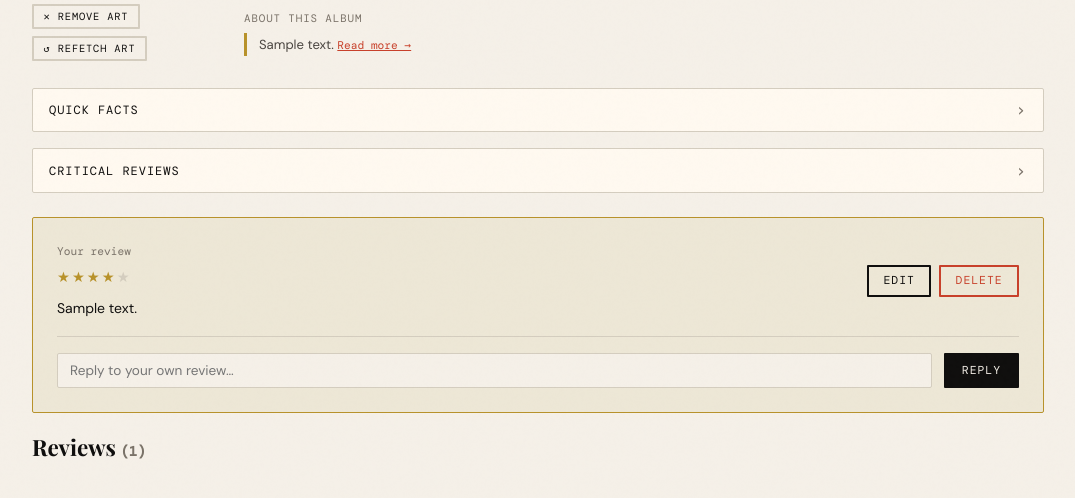
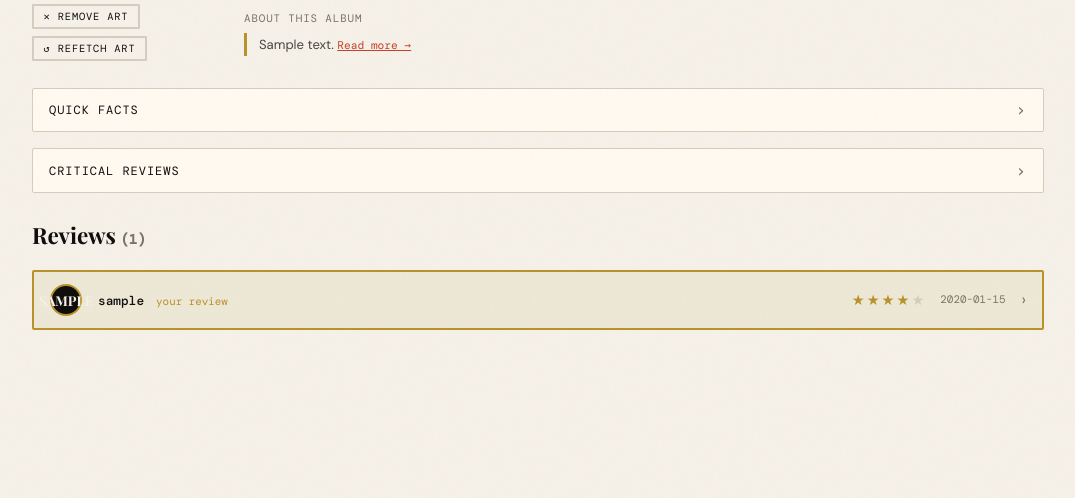
Before and after one commit to YakkAttakk/spinrate, a Flask app: template templates/album.html in a window 1280 px wide. Shown: the part 233-731 px from the top of the page, without its empty margins (102-1177 px from the left). Run offline with Flask 3, Linux system fonts and the light colour scheme; the template is opened without the code that fills it: most values are stand-ins (such as "Sample title", 1, 10 or a date in 2020); grey boxes marked "Sample" are stand-in pictures; some libraries are stand-ins or nearby versions; some web fonts are replaced.

Commit message:
Move your review into the reviews list as first item

```diff
--- a/templates/album.html
+++ b/templates/album.html
@@ -194,85 +194,6 @@
   </div>
   {% endif %}
 
-  <!-- My review banner -->
-  {% if my_review %}
-  <div class="card" style="background:var(--cream);border-color:var(--gold);margin-bottom:1rem;">
-
-    <!-- View mode -->
-    <div id="my-review-view">
-      <div class="flex justify-between items-center wrap gap2">
-        <div>
-          <div class="text-mono text-muted" style="font-size:0.7rem;margin-bottom:0.3rem;">Your review</div>
-          <div data-stars="{{ my_review.rating }}"></div>
-          <p style="font-size:0.875rem;margin-top:0.4rem;" id="my-review-body">{{ my_review.body }}</p>
-        </div>
-        <div style="display:flex;gap:0.5rem;flex-shrink:0;">
-          <button onclick="toggleEditReview()" class="btn btn-outline"
-                  style="font-size:0.72rem;padding:0.4rem 0.9rem;">Edit</button>
-          <form method="post" action="/delete-review/{{ my_review.id }}"
-                onsubmit="return confirm('Delete your review?')" style="display:inline;">
-            <button type="submit" class="btn btn-danger"
-                    style="font-size:0.72rem;padding:0.4rem 0.9rem;">Delete</button>
-          </form>
-        </div>
-      </div>
-    </div>
-
-    <!-- Edit mode (hidden by default) -->
-    <div id="my-review-edit" style="display:none;">
-      <div class="text-mono text-muted" style="font-size:0.7rem;margin-bottom:0.75rem;">Edit your review</div>
-      <form method="post" action="/edit-review/{{ my_review.id }}">
-        <div class="form-group">
-          <label>Rating</label>
-          <div class="star-picker">
-            <input type="radio" name="rating" id="er5" value="5" {% if my_review.rating == 5 %}checked{% endif %}><label for="er5">★</label>
-            <input type="radio" name="rating" id="er4" value="4" {% if my_review.rating == 4 %}checked{% endif %}><label for="er4">★</label>
-            <input type="radio" name="rating" id="er3" value="3" {% if my_review.rating == 3 %}checked{% endif %}><label for="er3">★</label>
-            <input type="radio" name="rating" id="er2" value="2" {% if my_review.rating == 2 %}checked{% endif %}><label for="er2">★</label>
-            <input type="radio" name="rating" id="er1" value="1" {% if my_review.rating == 1 %}checked{% endif %}><label for="er1">★</label>
-          </div>
-        </div>
-        <div class="form-group">
-          <label>Review</label>
-          <textarea name="body" rows="4" required>{{ my_review.body }}</textarea>
-        </div>
-        <div style="display:flex;gap:0.75rem;">
-          <button type="submit" class="btn">Save</button>
-          <button type="button" class="btn btn-outline" onclick="toggleEditReview()">Cancel</button>
-        </div>
-      </form>
-    </div>
-    {% set my_comments = comments.get(my_review.id, []) %}
-    {% if my_comments %}
-      <div style="margin-top:1rem;padding-top:1rem;border-top:1px solid var(--border);">
-        {% for c in my_comments %}
-          <div style="display:flex;gap:0.75rem;margin-bottom:0.75rem;align-items:flex-start;">
-            <div class="avatar-circle" style="width:28px;height:28px;font-size:0.75rem;flex-shrink:0;">{{ c.username[0].upper() }}</div>
-            <div style="flex:1;">
-              <div style="font-family:var(--mono);font-size:0.7rem;color:var(--muted);">
-                <a href="/profile/{{ c.username }}" style="color:var(--ink);text-decoration:none;">{{ c.username }}</a>
-                · {{ c.created[:10] }}
-                {% if c.user_id == me.id %}
-                  · <form method="post" action="/delete-comment/{{ c.id }}" style="display:inline;">
-                      <button type="submit" style="background:none;border:none;color:var(--accent);font-family:var(--mono);font-size:0.68rem;cursor:pointer;padding:0;">delete</button>
-                    </form>
-                {% endif %}
-              </div>
-              <p style="font-size:0.85rem;margin-top:0.2rem;">{{ c.body }}</p>
-            </div>
-          </div>
-        {% endfor %}
-      </div>
-    {% endif %}
-    <form method="post" action="/comment/{{ my_review.id }}"
-          style="margin-top:1rem;padding-top:1rem;border-top:1px solid var(--border);display:flex;gap:0.75rem;">
-      <input type="text" name="body" placeholder="Reply to your own review…"
-             style="flex:1;padding:0.5rem 0.75rem;font-size:0.85rem;">
-      <button type="submit" class="btn" style="padding:0.5rem 1rem;font-size:0.72rem;">Reply</button>
-    </form>
-  </div>
-  {% endif %}
-
   <!-- Reviews header + inline write form -->
   <div style="display:flex;align-items:center;justify-content:space-between;margin-bottom:1rem;gap:1rem;flex-wrap:wrap;">
     <h2 style="font-family:var(--serif);font-size:1.4rem;">
@@ -313,8 +234,126 @@
   {% endif %}
 
   <!-- Review list -->
-  {% if reviews %}
+  {% if reviews or my_review %}
   <div style="display:flex;flex-direction:column;gap:0.5rem;">
+
+    {% if my_review %}
+    <!-- My review — first in list, gold-accented -->
+    <div id="al-review-{{ my_review.id }}"
+         style="border:2px solid var(--gold);border-radius:2px;overflow:hidden;">
+      <!-- Collapsed header -->
+      <div class="review-row-header" onclick="toggleReview('al', {{ my_review.id }})"
+           style="display:flex;align-items:center;gap:1rem;padding:0.75rem 1rem;
+                  background:var(--cream);cursor:pointer;transition:background 0.15s;"
+           onmouseover="this.style.background='#ede0c0'"
+           onmouseout="this.style.background='var(--cream)'">
+        <div class="avatar-circle" style="width:32px;height:32px;font-size:0.85rem;flex-shrink:0;border-color:var(--gold);">
+          {{ me.username[0].upper() }}
+        </div>
+        <div style="flex:1;min-width:0;">
+          <span style="font-family:var(--mono);font-size:0.8rem;font-weight:500;">{{ me.username }}</span>
+          <span style="font-family:var(--mono);font-size:0.68rem;color:var(--gold);margin-left:0.5rem;">your review</span>
+        </div>
+        <div style="flex-shrink:0;" data-stars="{{ my_review.rating }}"></div>
+        <div style="font-family:var(--mono);font-size:0.68rem;color:var(--muted);flex-shrink:0;">
+          {{ my_review.created[:10] }}
+        </div>
+        {% set my_comments = comments.get(my_review.id, []) %}
+        {% if my_comments %}
+        <div style="font-family:var(--mono);font-size:0.68rem;color:var(--muted);flex-shrink:0;">
+          💬 {{ my_comments|length }}
+        </div>
+        {% endif %}
+        <div class="review-chevron" style="font-size:1rem;color:var(--muted);flex-shrink:0;transition:transform 0.2s;">›</div>
+      </div>
+
+      <!-- Expanded body -->
+      <div class="review-row-body" style="display:none;padding:1rem 1.25rem;
+           background:var(--cream);border-top:1px solid var(--border);">
+
+        <!-- View mode -->
+        <div id="my-review-view">
+          <p style="font-size:0.875rem;color:#3a3530;line-height:1.65;">{{ my_review.body }}</p>
+          <div style="display:flex;gap:0.5rem;margin-top:0.75rem;">
+            <button onclick="toggleEditReview()" class="btn btn-outline"
+                    style="font-size:0.7rem;padding:0.3rem 0.8rem;">Edit</button>
+            <form method="post" action="/delete-review/{{ my_review.id }}"
+                  onsubmit="return confirm('Delete your review?')" style="display:inline;">
+              <button type="submit" class="btn btn-danger"
+                      style="font-size:0.7rem;padding:0.3rem 0.8rem;">Delete</button>
+            </form>
+          </div>
+        </div>
+
+        <!-- Edit mode -->
+        <div id="my-review-edit" style="display:none;">
+          <form method="post" action="/edit-review/{{ my_review.id }}">
+            <div class="form-group">
+              <label>Rating</label>
+              <div class="star-picker">
+                <input type="radio" name="rating" id="er5" value="5" {% if my_review.rating == 5 %}checked{% endif %}><label for="er5">★</label>
+                <input type="radio" name="rating" id="er4" value="4" {% if my_review.rating == 4 %}checked{% endif %}><label for="er4">★</label>
+                <input type="radio" name="rating" id="er3" value="3" {% if my_review.rating == 3 %}checked{% endif %}><label for="er3">★</label>
+                <input type="radio" name="rating" id="er2" value="2" {% if my_review.rating == 2 %}checked{% endif %}><label for="er2">★</label>
+                <input type="radio" name="rating" id="er1" value="1" {% if my_review.rating == 1 %}checked{% endif %}><label for="er1">★</label>
+              </div>
+            </div>
+            <div class="form-group">
+              <label>Review</label>
+              <textarea name="body" rows="4" required>{{ my_review.body }}</textarea>
+            </div>
+            <div style="display:flex;gap:0.75rem;">
+              <button type="submit" class="btn">Save</button>
+              <button type="button" class="btn btn-outline" onclick="toggleEditReview()">Cancel</button>
+            </div>
+          </form>
+        </div>
+
+        <!-- Comments -->
+        {% set my_comments = comments.get(my_review.id, []) %}
+        {% if my_comments %}
+        <div style="margin-top:1rem;padding-top:1rem;border-top:1px solid var(--border);">
+          {% for c in my_comments %}
+          <div style="display:flex;gap:0.75rem;margin-bottom:0.75rem;align-items:flex-start;">
+            <div class="avatar-circle" style="width:26px;height:26px;font-size:0.72rem;flex-shrink:0;">
+              {{ c.username[0].upper() }}
+            </div>
+            <div style="flex:1;">
+              <div style="font-family:var(--mono);font-size:0.7rem;color:var(--muted);">
+                <a href="/profile/{{ c.username }}" style="color:var(--ink);text-decoration:none;">{{ c.username }}</a>
+                · {{ c.created[:10] }}
+                {% if c.user_id == me.id %}
+                  · <form method="post" action="/delete-comment/{{ c.id }}" style="display:inline;">
+                      <button type="submit" style="background:none;border:none;color:var(--accent);font-family:var(--mono);font-size:0.68rem;cursor:pointer;padding:0;">delete</button>
+                    </form>
+                {% endif %}
+              </div>
+              <p style="font-size:0.85rem;margin-top:0.2rem;">{{ c.body }}</p>
+            </div>
+          </div>
+          {% endfor %}
+        </div>
+        {% endif %}
+
+        <!-- Reply -->
+        <div style="margin-top:0.85rem;padding-top:0.85rem;border-top:1px solid var(--border);">
+          <button onclick="toggleReply('al', {{ my_review.id }})"
+                  style="background:none;border:none;font-family:var(--mono);font-size:0.72rem;
+                         color:var(--muted);cursor:pointer;padding:0;letter-spacing:0.05em;">
+            ↩ Reply
+          </button>
+          <form method="post" action="/comment/{{ my_review.id }}"
+                id="al-reply-{{ my_review.id }}"
+                style="display:none;margin-top:0.6rem;flex-direction:row;gap:0.75rem;">
+            <input type="text" name="body" placeholder="Add a note…"
+                   style="flex:1;padding:0.5rem 0.75rem;font-size:0.85rem;">
+            <button type="submit" class="btn" style="padding:0.5rem 1rem;font-size:0.72rem;">Post</button>
+          </form>
+        </div>
+      </div>
+    </div>
+    {% endif %}
+
     {% for r in reviews %}
       {% if not my_review or r.id != my_review.id %}
       <div class="review-row" id="al-review-{{ r.id }}">
@@ -394,11 +433,7 @@
     {% endfor %}
   </div>
   {% else %}
-    {% if my_review %}
-      <div class="empty"><div class="big">📝</div>No other reviews yet.</div>
-    {% else %}
-      <div class="empty"><div class="big">📝</div>No reviews yet.</div>
-    {% endif %}
+    <div class="empty"><div class="big">📝</div>No reviews yet.</div>
   {% endif %}
 
 </div>
```
